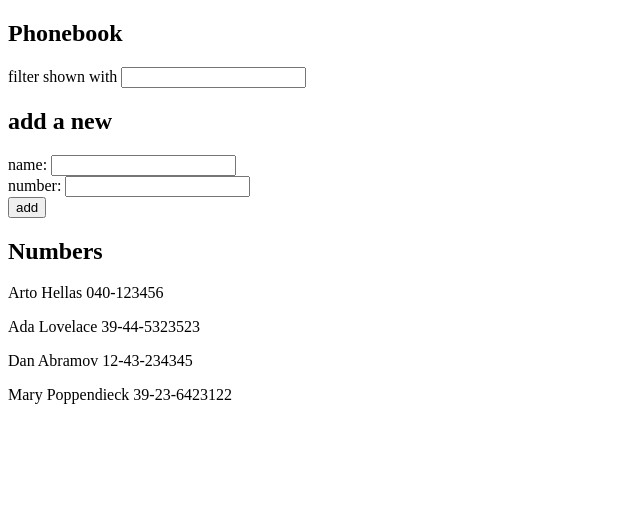
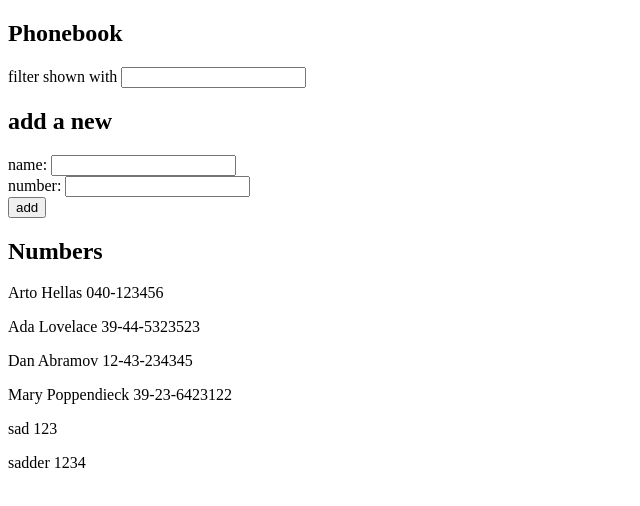
Before and after one commit to halileryildirim/fso-part2, a React (Vite) app in the folder phonebook/: page / in a window 1280 px wide. Shown: the top 506 px of the page, without its empty margins (0-640 px from the left). Built offline with nearby package versions, Linux system fonts and the light colour scheme; data requests are answered from the project's data file.

Commit message:
Add 2.12 solution

```diff
--- a/phonebook/db.json
+++ b/phonebook/db.json
@@ -1,5 +1,5 @@
 {
-  "persons":[
+  "persons": [
     {
       "name": "Arto Hellas",
       "number": "040-123456",
@@ -19,6 +19,16 @@
       "name": "Mary Poppendieck",
       "number": "39-23-6423122",
       "id": "4"
+    },
+    {
+      "id": "da10",
+      "name": "sad",
+      "number": "123"
+    },
+    {
+      "id": "51fe",
+      "name": "sadder",
+      "number": "1234"
     }
   ]
 }
--- a/phonebook/src/App.jsx
+++ b/phonebook/src/App.jsx
@@ -17,7 +17,7 @@ const App = () => {
     });
   };
 
-  useEffect(hook, []);
+  useEffect(hook, [persons]);
 
   const handleNameChange = (e) => {
     setNewName(e.target.value);
@@ -41,7 +41,7 @@ const App = () => {
     if (personExists) {
       alert(`${newName} is already added to phonebook.`);
     } else {
-      setPersons([...persons, newPerson]);
+      axios.post("http://localhost:3001/persons", newPerson);
       setNewName("");
       setNewNumber("");
     }
```
